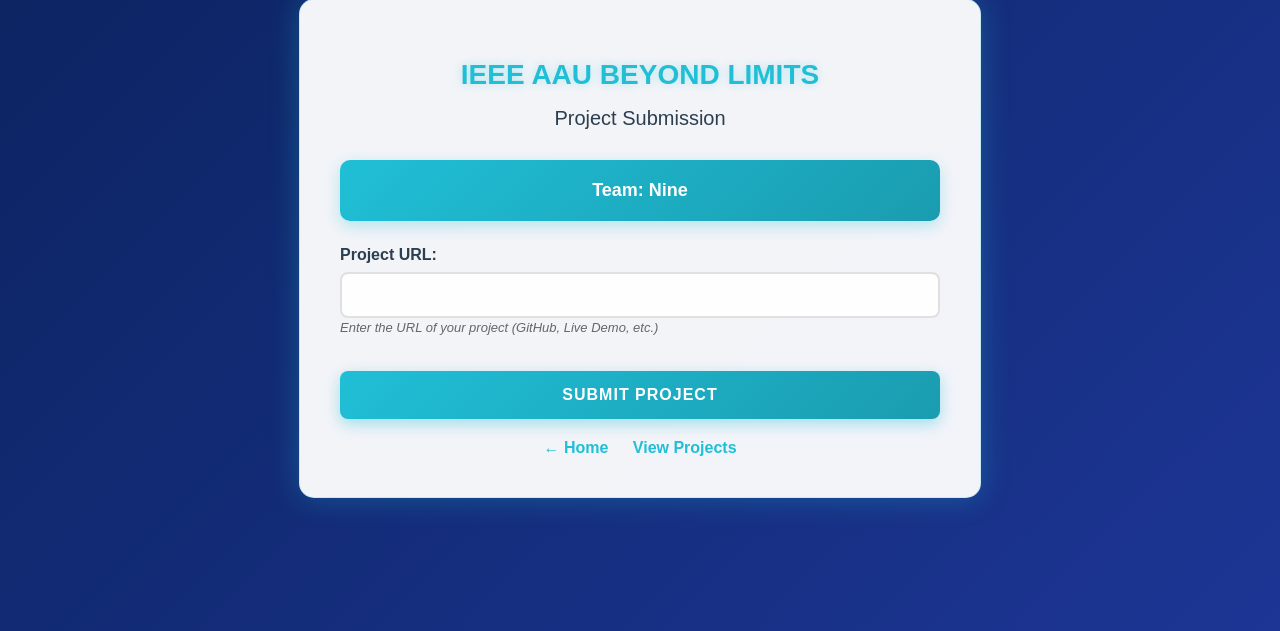
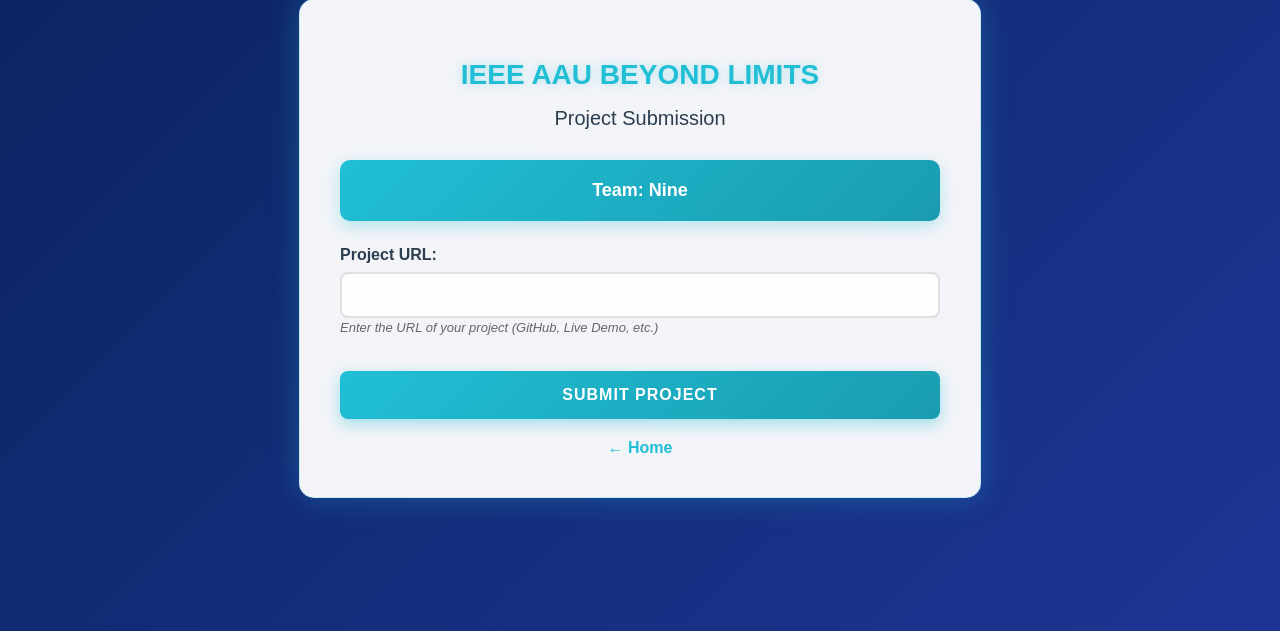
Before and after one commit to AhmadHive/Phase2, a Django app: page /Phase2/submit in a window 1280 px wide. Shown: the part 51-682 px from the top of the page. Run offline with Django 5.2, Linux system fonts and the light colour scheme; a user stored in the database is signed in.

Commit message:
Update project files and templates

```diff
--- a/app1/templates/submit.html
+++ b/app1/templates/submit.html
@@ -231,7 +231,6 @@
 
         <div class="navigation-links">
             <a href="{% url 'Home' %}">← Home</a>
-            <a href="{% url 'project_list' %}">View Projects</a>
         </div>
     </div>
 </body>
```
